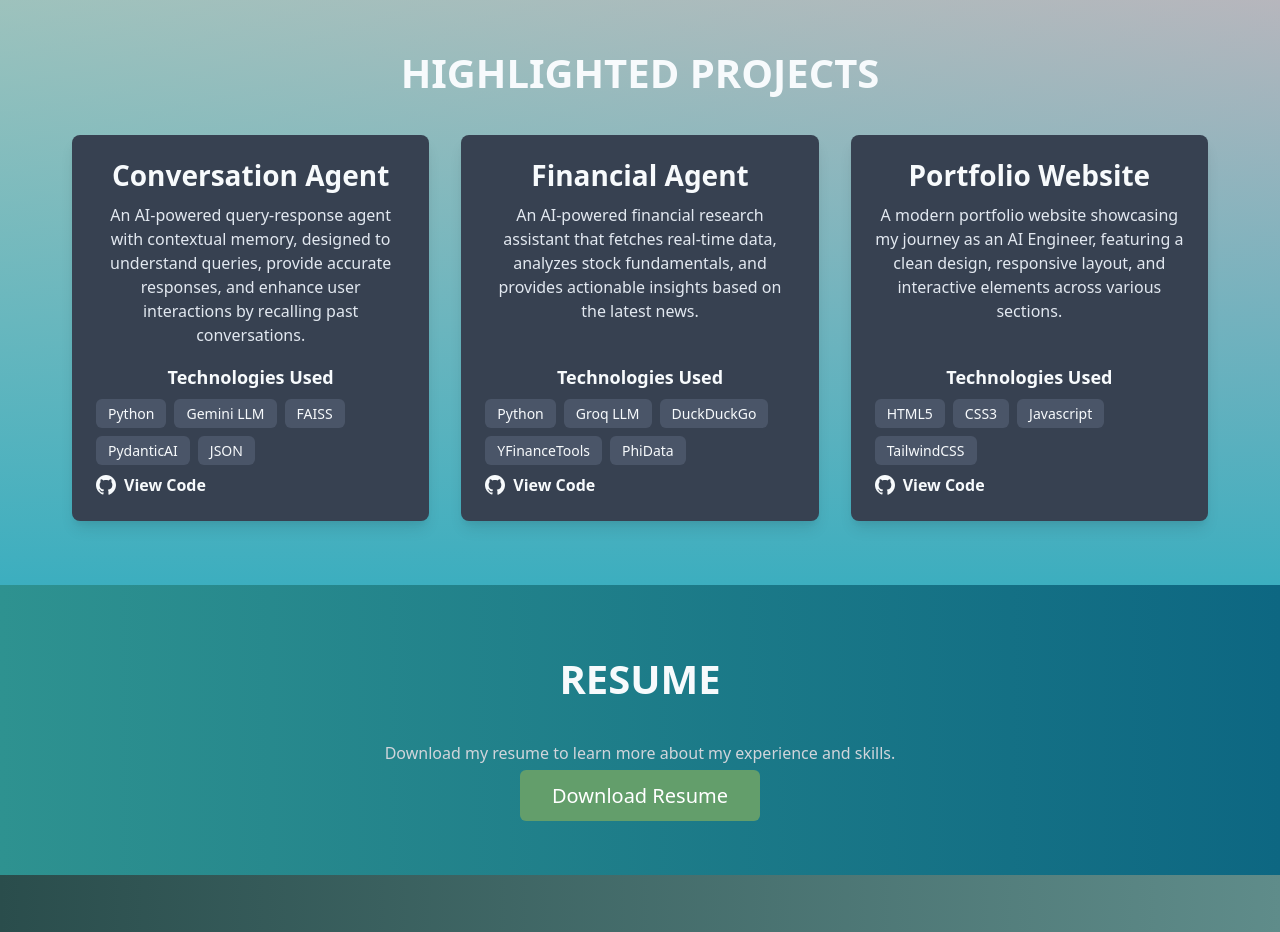
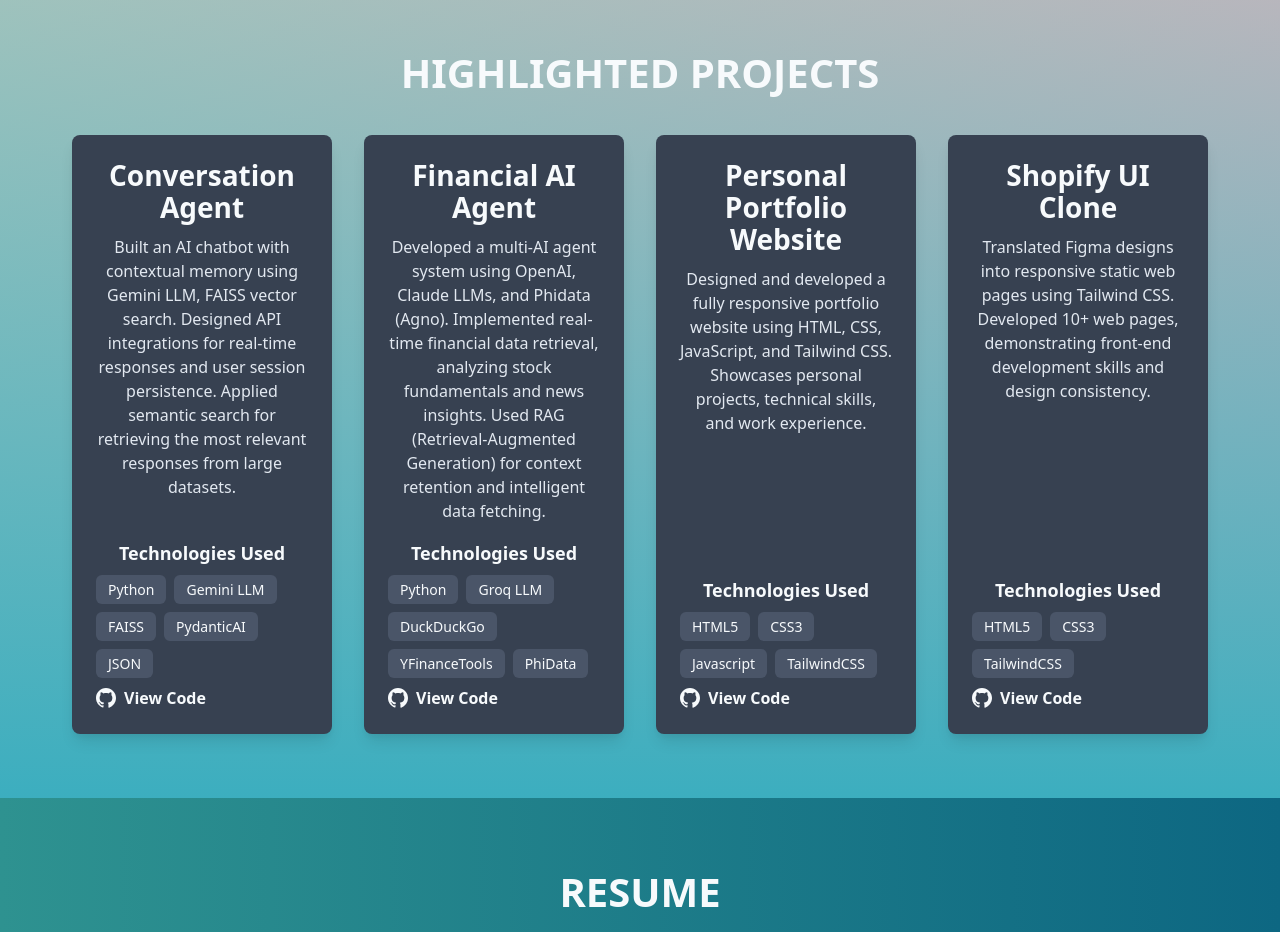
Before and after one commit to deepakmalikk/Personal_Portfolio_Website, a plain HTML site: page index.html in a window 1280 px wide. Shown: the part 1620-2552 px from the top of the page. Drawn offline with nearby package versions, Linux system fonts and the light colour scheme.

Commit message:
Updated project section

```diff
--- a/index.html
+++ b/index.html
@@ -85,9 +85,13 @@
                     class="project-card bg-gray-700 rounded-lg shadow-lg overflow-hidden hover:shadow-2xl transition-all duration-300">
                     <div class="p-6 flex flex-col h-full">
                         <h3 class="text-2xl font-semibold text-white mb-4">Conversation Agent</h3>
-                        <p class="text-gray-300 mb-4">An AI-powered query-response agent with contextual memory, designed to
-                            understand queries, provide accurate responses, and enhance user interactions by recalling past
-                            conversations.</p>
+                        <p class="text-gray-300 mb-4">Built an AI chatbot with contextual memory using Gemini LLM, FAISS vector search.
+
+                            Designed API integrations for real-time responses and user session persistence.
+
+                            Applied semantic search for retrieving the most relevant responses from large datasets.
+
+                            </p>
                         <div class="tech-stack mb-4">
                             <h4 class="stack-title text-white font-bold text-lg">Technologies Used</h4>
                             <div class="tech-list flex flex-wrap gap-2">
@@ -116,10 +120,14 @@
                 <div
                     class="project-card bg-gray-700 rounded-lg shadow-lg overflow-hidden hover:shadow-2xl transition-all duration-300">
                     <div class="p-6 flex flex-col h-full">
-                        <h3 class="text-2xl font-semibold text-white mb-4">Financial Agent</h3>
-                        <p class="text-gray-300 mb-4">An AI-powered financial research assistant that fetches real-time
-                            data, analyzes stock fundamentals, and provides actionable insights based on the latest news.
-                        </p>
+                        <h3 class="text-2xl font-semibold text-white mb-4">Financial AI Agent</h3>
+                        <p class="text-gray-300 mb-4">Developed a multi-AI agent system using OpenAI, Claude LLMs, and Phidata (Agno).
+
+                            Implemented real-time financial data retrieval, analyzing stock fundamentals and news insights.
+
+                            Used RAG (Retrieval-Augmented Generation) for context retention and intelligent data fetching.
+
+                            </p>
                         <div class="tech-stack mb-4">
                             <h4 class="stack-title text-white font-bold text-lg">Technologies Used</h4>
                             <div class="tech-list flex flex-wrap gap-2">
@@ -148,9 +156,11 @@
                 <div
                     class="project-card bg-gray-700 rounded-lg shadow-lg overflow-hidden hover:shadow-2xl transition-all duration-300">
                     <div class="p-6 flex flex-col h-full">
-                        <h3 class="text-2xl font-semibold text-white mb-4">Portfolio Website</h3>
-                        <p class="text-gray-300 mb-4">A modern portfolio website showcasing my journey as an AI Engineer,
-                            featuring a clean design, responsive layout, and interactive elements across various sections.
+                        <h3 class="text-2xl font-semibold text-white mb-4">Personal Portfolio Website</h3>
+                        <p class="text-gray-300 mb-4">Designed and developed a fully responsive portfolio website using HTML, CSS, JavaScript, and Tailwind CSS.
+
+                            Showcases personal projects, technical skills, and work experience.
+
                         </p>
                         <div class="tech-stack mb-4">
                             <h4 class="stack-title text-white font-bold text-lg">Technologies Used</h4>
@@ -174,6 +184,39 @@
                         </div>
                     </div>
                 </div>
+
+
+                 <!-- Project 3: Portfolio Website -->
+                 <div
+                 class="project-card bg-gray-700 rounded-lg shadow-lg overflow-hidden hover:shadow-2xl transition-all duration-300">
+                 <div class="p-6 flex flex-col h-full">
+                     <h3 class="text-2xl font-semibold text-white mb-4">Shopify UI Clone</h3>
+                     <p class="text-gray-300 mb-4">Translated Figma designs into responsive static web pages using Tailwind CSS.
+
+                        Developed 10+ web pages, demonstrating front-end development skills and design consistency.
+
+                     </p>
+                     <div class="tech-stack mb-4">
+                         <h4 class="stack-title text-white font-bold text-lg">Technologies Used</h4>
+                         <div class="tech-list flex gap-2">
+                             <span class="tech-item">HTML5</span>
+                             <span class="tech-item">CSS3</span>
+                             <span class="tech-item">TailwindCSS</span>
+                         </div>
+                     </div>
+                     <div class="mt-auto flex justify-between items-center">
+                         <a href="https://github.com/deepakmalikk/deepak_portfolio"
+                             class="github-link flex items-center text-white hover:text-gray-300 transition-all duration-300"
+                             target="_blank">
+                             <svg class="github-icon mr-2" viewBox="0 0 24 24" width="24" height="24">
+                                 <path fill="currentColor"
+                                     d="M12 0C5.37 0 0 5.37 0 12c0 5.3 3.438 9.8 8.205 11.385.6.113.82-.258.82-.577 0-.285-.01-1.04-.015-2.04-3.338.724-4.042-1.61-4.042-1.61C4.422 18.07 3.633 17.7 3.633 17.7c-1.087-.744.084-.729.084-.729 1.205.084 1.838 1.236 1.838 1.236 1.07 1.835 2.809 1.305 3.495.998.108-.776.417-1.305.76-1.605-2.665-.3-5.466-1.332-5.466-5.93 0-1.31.465-2.38 1.235-3.22-.135-.303-.54-1.523.105-3.176 0 0 1.005-.322 3.3 1.23.96-.267 1.98-.399 3-.405 1.02.006 2.04.138 3 .405 2.28-1.552 3.285-1.23 3.285-1.23.645 1.653.24 2.873.12 3.176.765.84 1.23 1.91 1.23 3.22 0 4.61-2.805 5.625-5.475 5.92.42.36.81 1.096.81 2.22 0 1.606-.015 2.896-.015 3.286 0 .315.21.69.825.57C20.565 21.795 24 17.295 24 12c0-6.63-5.37-12-12-12" />
+                             </svg>
+                             View Code
+                         </a>
+                     </div>
+                 </div>
+             </div>
             </div>
         </div>
     </section>
```
